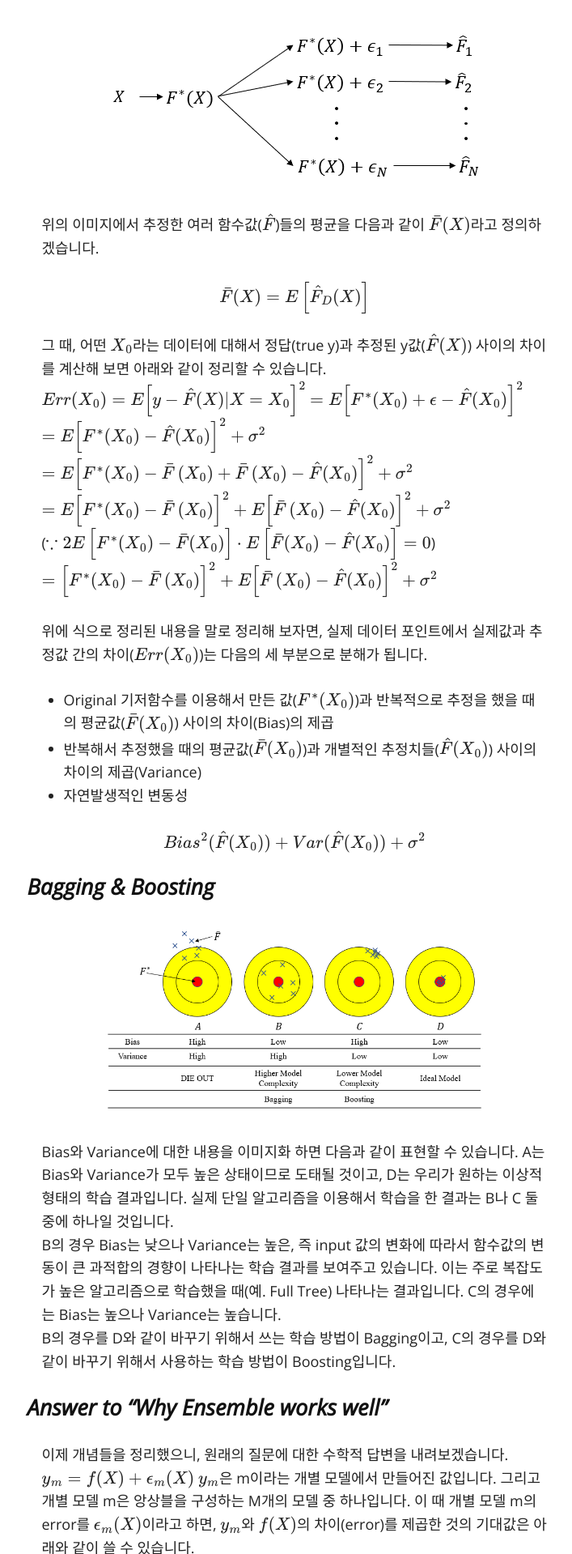
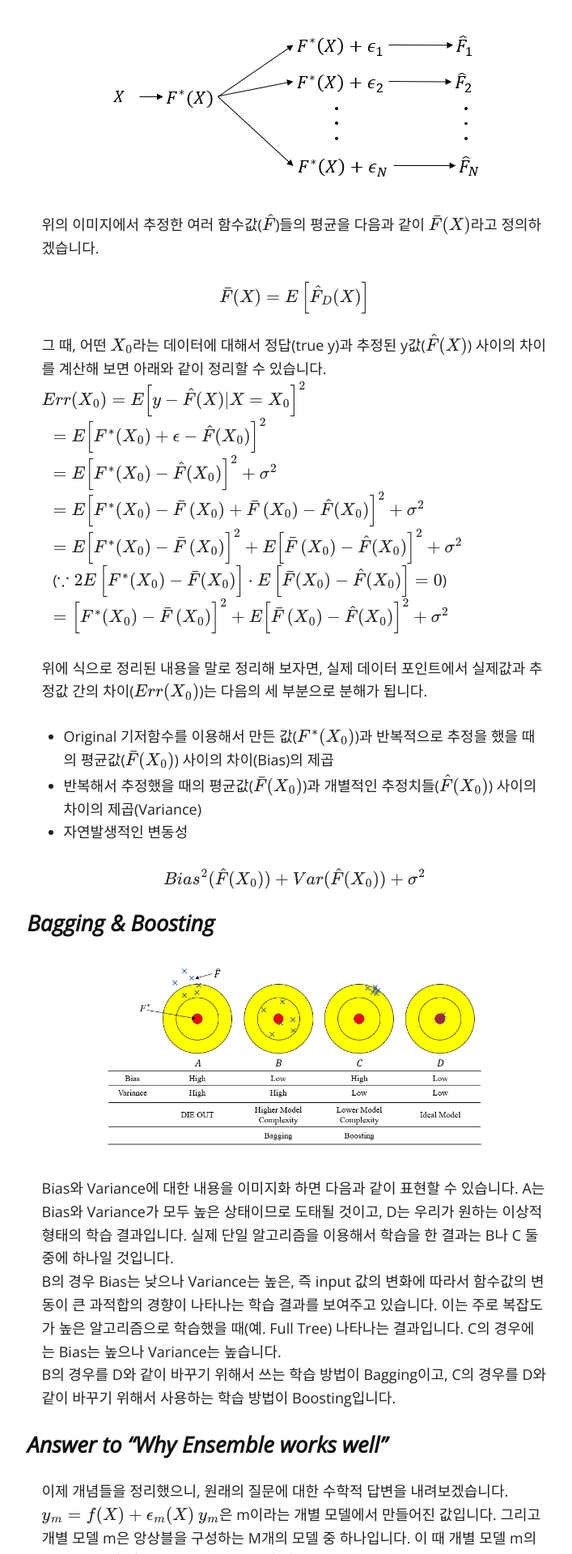
Before and after one commit to seokchaeyoon/seokchaeyoon.github.io, a Jekyll site: the page built from index.md, in a window 1280 px wide. Shown: the part 4481-6400 px from the top of the page at 81% size, without its empty margins (276-983 px from the left). Built offline with Jekyll 4.4.1, drawn with Linux system fonts in a browser that asks for light colours; nearby versions of some CDN libraries; formulas are drawn with MathJax 3.

Commit message:
Update index.md

```diff
--- a/index.md
+++ b/index.md
@@ -66,13 +66,13 @@ Ensenble 학습이 왜 단일 알고리즘보다 더 좋은 performance를 보
 <div style="text-align:center">$$ \bar { F } (X)=E\left[ { \hat { F }  }_{ D }(X) \right]  $$</div>
 
 그 때, 어떤 $${ X }_{ 0 }$$라는 데이터에 대해서 정답(true y)과 추정된 y값($$\hat { F } (X)$$) 사이의 차이를 계산해 보면 아래와 같이 정리할 수 있습니다.
-$$ Err({ X }_{ 0 })=E{ \left[ y-\hat { F } (X)|X={ X }_{ 0 } \right]  }^{ 2 } $$
-$$  =E{ \left[ { F }^{ * }({ X }_{ 0 })+\epsilon -\hat { F } ({ X }_{ 0 }) \right]  }^{ 2 }  $$
-$$  =E{ \left[ { F }^{ * }({ X }_{ 0 })-\hat { F } ({ X }_{ 0 }) \right]  }^{ 2 }+{ \sigma  }^{ 2 }  $$
-$$  =E{ \left[ { F }^{ * }({ X }_{ 0 })-\bar { F } \left( { X }_{ 0 } \right) +\bar { F } \left( { X }_{ 0 } \right) -\hat { F } ({ X }_{ 0 }) \right]  }^{ 2 }+{ \sigma  }^{ 2 }  $$
-$$  =E{ \left[ { F }^{ * }({ X }_{ 0 })-\bar { F } \left( { X }_{ 0 } \right)  \right]  }^{ 2 }+E{ \left[ \bar { F } \left( { X }_{ 0 } \right) -\hat { F } ({ X }_{ 0 }) \right]  }^{ 2 }+{ \sigma  }^{ 2 }  $$ <br>
-($$ \because 2E\left[ { F }^{ * }({ X }_{ 0 })-\bar { F } ({ X }_{ 0 }) \right] \cdot E\left[ \bar { F } ({ X }_{ 0 })-\hat { F } ({ X }_{ 0 }) \right] =0 $$)
-$$  ={ \left[ { F }^{ * }({ X }_{ 0 })-\bar { F } \left( { X }_{ 0 } \right)  \right]  }^{ 2 }+E{ \left[ \bar { F } \left( { X }_{ 0 } \right) -\hat { F } ({ X }_{ 0 }) \right]  }^{ 2 }+{ \sigma  }^{ 2 }  $$
+$$ Err({ X }_{ 0 })=E{ \left[ y-\hat { F } (X)|X={ X }_{ 0 } \right]  }^{ 2 } $$ <br>
+&nbsp;&nbsp; $$=E{ \left[ { F }^{ * }({ X }_{ 0 })+\epsilon -\hat { F } ({ X }_{ 0 }) \right]  }^{ 2 }  $$ <br>
+&nbsp;&nbsp; $$=E{ \left[ { F }^{ * }({ X }_{ 0 })-\hat { F } ({ X }_{ 0 }) \right]  }^{ 2 }+{ \sigma  }^{ 2 }  $$ <br>
+&nbsp;&nbsp; $$=E{ \left[ { F }^{ * }({ X }_{ 0 })-\bar { F } \left( { X }_{ 0 } \right) +\bar { F } \left( { X }_{ 0 } \right) -\hat { F } ({ X }_{ 0 }) \right]  }^{ 2 }+{ \sigma  }^{ 2 }  $$ <br>
+&nbsp;&nbsp; $$=E{ \left[ { F }^{ * }({ X }_{ 0 })-\bar { F } \left( { X }_{ 0 } \right)  \right]  }^{ 2 }+E{ \left[ \bar { F } \left( { X }_{ 0 } \right) -\hat { F } ({ X }_{ 0 }) \right]  }^{ 2 }+{ \sigma  }^{ 2 }  $$ <br>
+&nbsp;&nbsp; ($$ \because 2E\left[ { F }^{ * }({ X }_{ 0 })-\bar { F } ({ X }_{ 0 }) \right] \cdot E\left[ \bar { F } ({ X }_{ 0 })-\hat { F } ({ X }_{ 0 }) \right] =0 $$) <br>
+&nbsp;&nbsp; $$={ \left[ { F }^{ * }({ X }_{ 0 })-\bar { F } \left( { X }_{ 0 } \right)  \right]  }^{ 2 }+E{ \left[ \bar { F } \left( { X }_{ 0 } \right) -\hat { F } ({ X }_{ 0 }) \right]  }^{ 2 }+{ \sigma  }^{ 2 } $$
 
 위에 식으로 정리된 내용을 말로 정리해 보자면, 실제 데이터 포인트에서 실제값과 추정값 간의 차이($$Err({ X }_{ 0 })$$)는 다음의 세 부분으로 분해가 됩니다.
 * Original 기저함수를 이용해서 만든 값($${ F }^{ * }({ X }_{ 0 })$$)과 반복적으로 추정을 했을 때의 평균값($$\bar { F } ({ X }_{ 0 })$$) 사이의 차이(Bias)의 제곱
```
